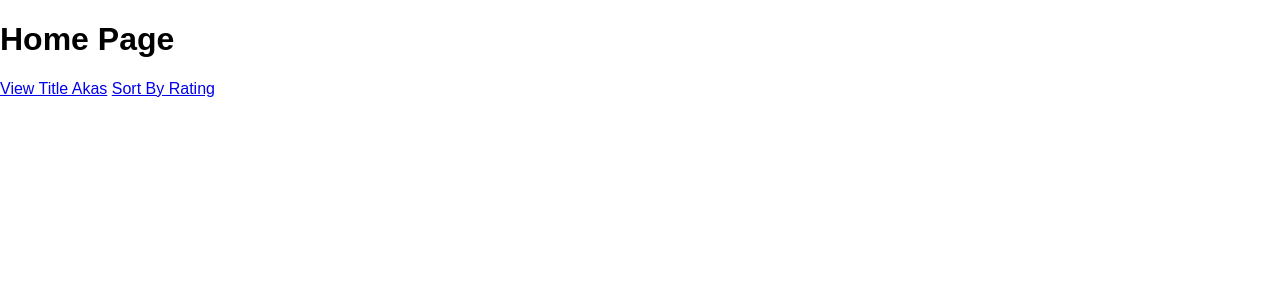
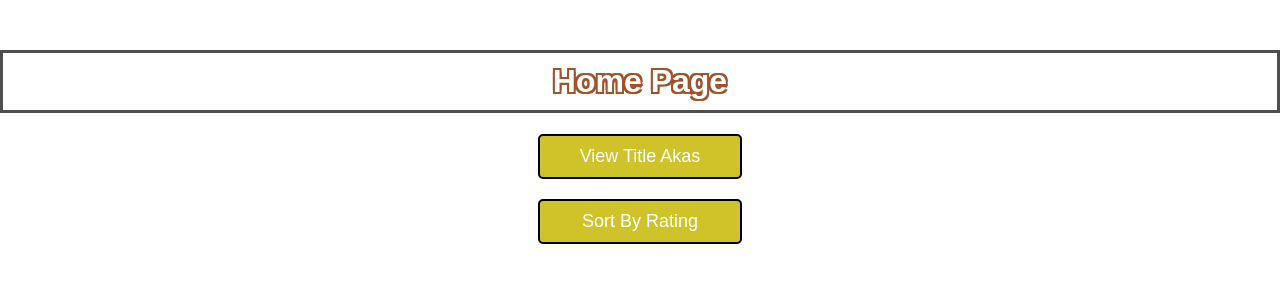
Before and after one commit to squw/CS338_project, a Flask app: page / in a window 1280 px wide. Shown: the top 300 px of the page. Run offline with Flask 3, Linux system fonts and the light colour scheme; parts of the project's set-up code (start-up, migrations or seed data) failed here and were passed over.

Commit message:
graphical changes for index page

```diff
--- /dev/null
+++ b/static/css/index.css
@@ -0,0 +1,38 @@
+
+h1 {
+    color: #ffffff; /* Black text color */
+    border: 3px solid #4f4f4f; /* Yellow semi-thick border */
+    font-family: 'Arial', sans-serif;
+    text-align: center;
+    margin-top: 50px;
+    padding: 10px; /* Optional: Add some padding inside the border */
+    text-shadow:
+        -2px -2px 0 #A0522D, /* Top left */
+        2px -2px 0 #A0522D,  /* Top right */
+        -2px 2px 0 #A0522D,  /* Bottom left */
+        2px 2px 0 #A0522D;   /* Bottom right */
+}
+
+a {
+    display: block;
+    text-decoration: none;
+    color: #FFFFFF; /* White text color */
+    font-family: 'Arial', sans-serif;
+    font-size: 18px;
+    margin: 20px auto; /* Center the links */
+    text-align: center;
+    width: 200px; /* Fixed width for the boxes */
+    padding: 10px 0; /* Padding inside the boxes */
+    background-color: #d0c229; /* Background color for the boxes */
+    border: 2px solid #000000; /* Border to match the background color */
+    border-radius: 5px; /* Rounded corners for the boxes */
+    transition: background-color 0.3s, color 0.3s; /* Smooth transition for hover effect */
+}
+
+a:hover {
+    color: #FF5722;
+}
+
+a:active {
+    color: #FFC107;
+}
--- a/templates/index.html
+++ b/templates/index.html
@@ -3,6 +3,10 @@
 <!--block for head-->
 {% block head %}
 <title>Home</title>
+<link
+    rel="stylesheet"
+    href="{{ url_for('static', filename='css/index.css') }}"
+/>
 {% endblock %}
 
 <!--block for body-->
```
